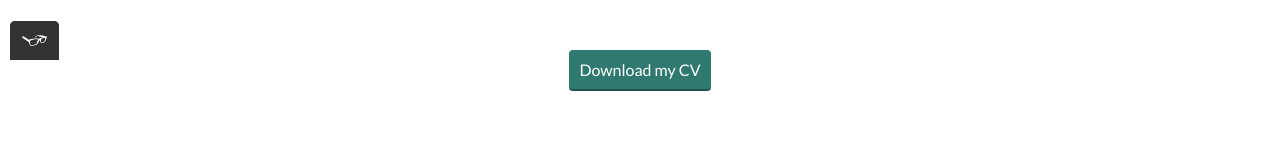
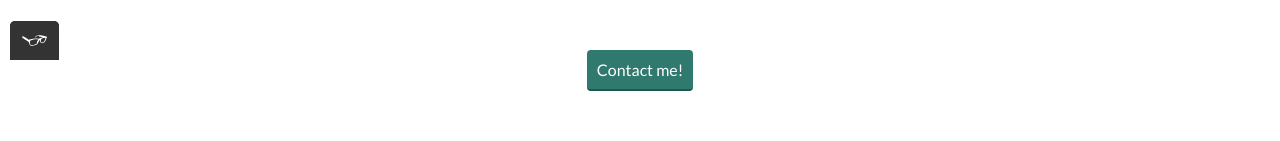
Before and after one commit to lorepirri/website-portfolio, a plain HTML site: page about.html in a window 1280 px wide. Shown: the part 740-881 px from the top of the page. Drawn offline with nearby package versions, Linux system fonts and the light colour scheme.

Commit message:
removed file cv.pdf and its link in about page

```diff
--- a/about.html
+++ b/about.html
@@ -84,7 +84,7 @@
             </table>
         </div>
         <div class="div__button-cv--centered">
-            <a href="files/cv.pdf" class="button" download>Download my CV</a>
+            <a href="contact.html" class="button">Contact me!</a>
         </div>
         <div>
             <svg xmlns="http://www.w3.org/2000/svg" class="berlin-illustration" viewBox="0 0 700 505" xmlns:xlink="http://www.w3.org/1999/xlink">
```
Also changed, not shown: 1 other file.
